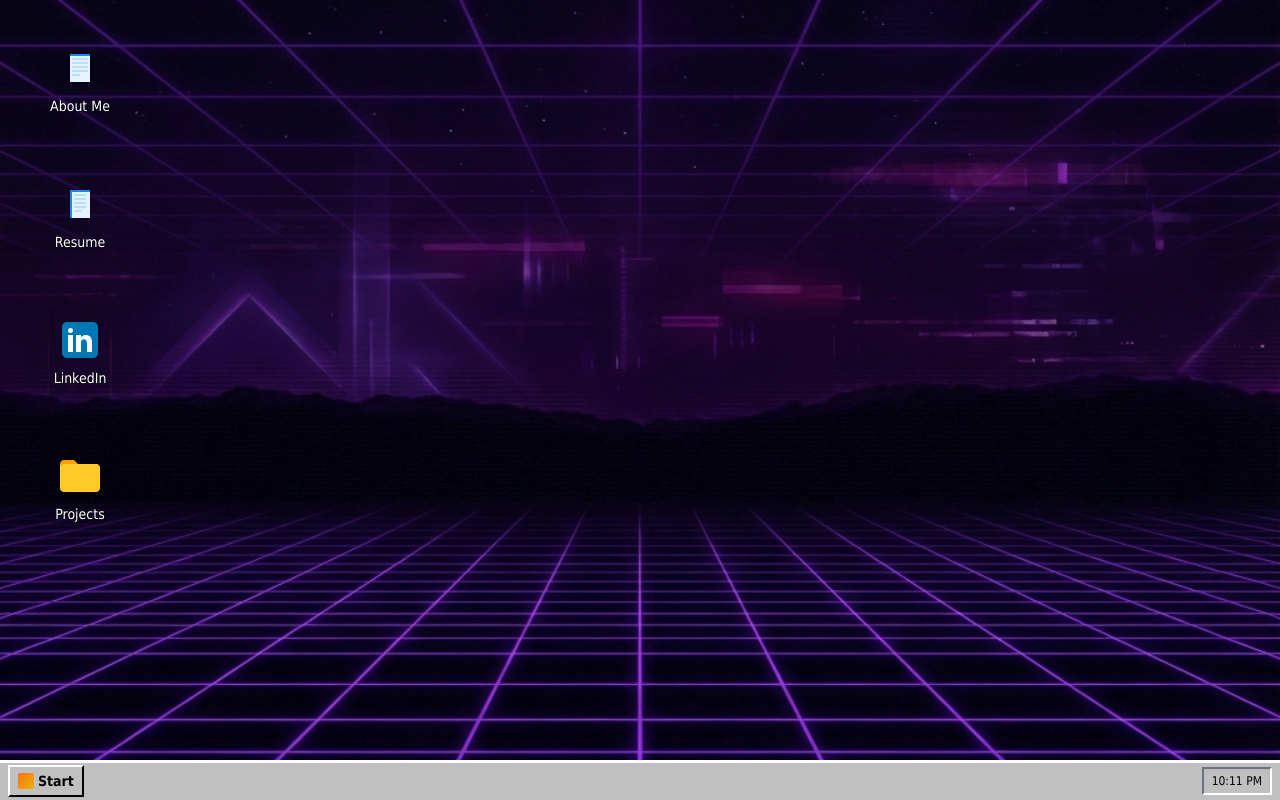
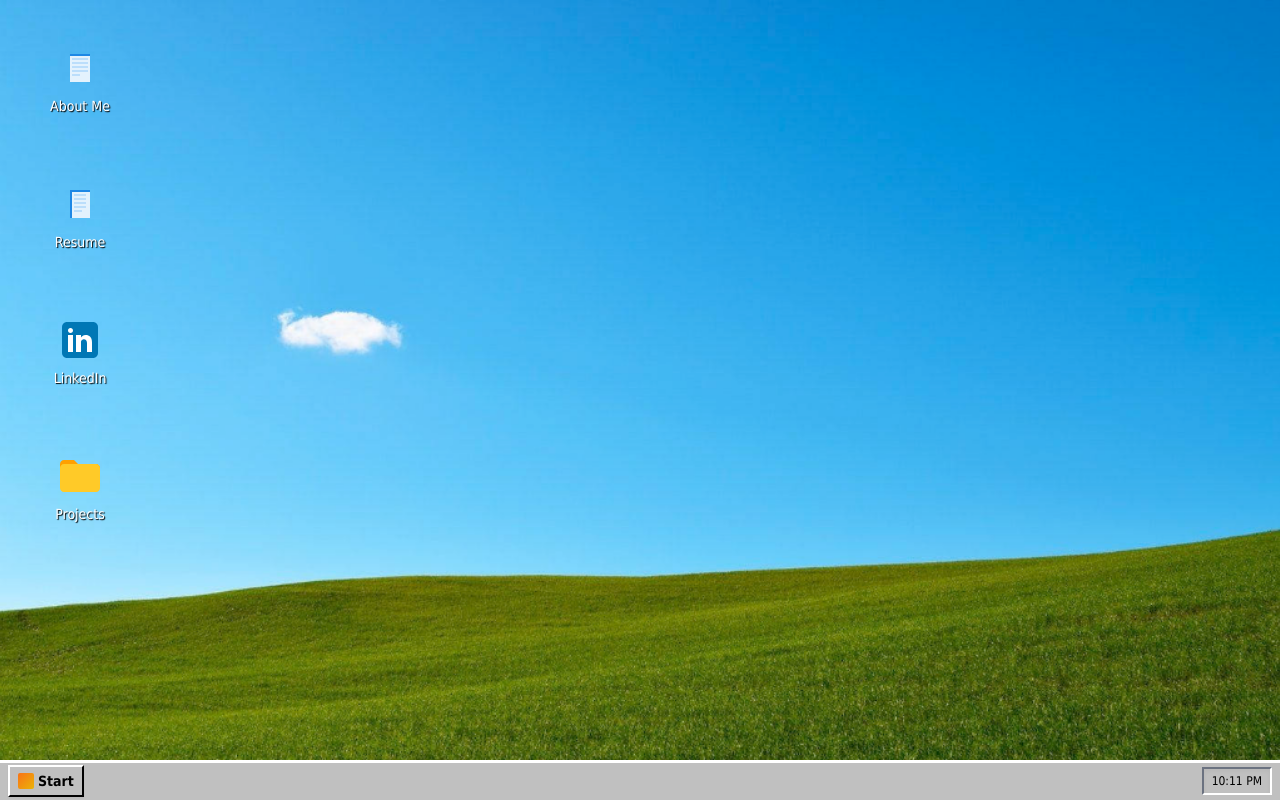
Before and after one commit to eddyalder/edwardalder.dev, a React (Vite) app: page / in a window 1280 px wide. Built offline with nearby package versions, Linux system fonts and the light colour scheme.

Commit message:
Added new background

```diff
--- a/src/index.css
+++ b/src/index.css
@@ -18,7 +18,7 @@ body {
     margin: 0;
     padding: 0;
     background-color: var(--bg-color);
-    background-image: url('/background.png?v=2');
+    background-image: url('/background.png?v=3');
     background-size: cover;
     background-position: center;
     background-repeat: no-repeat;
```
Also changed, not shown: public/background.png, 5 other files (tests, documents, lock files or other folders).
